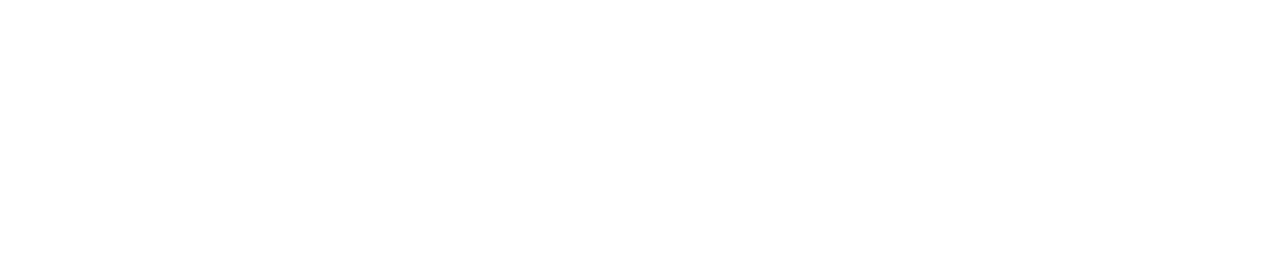
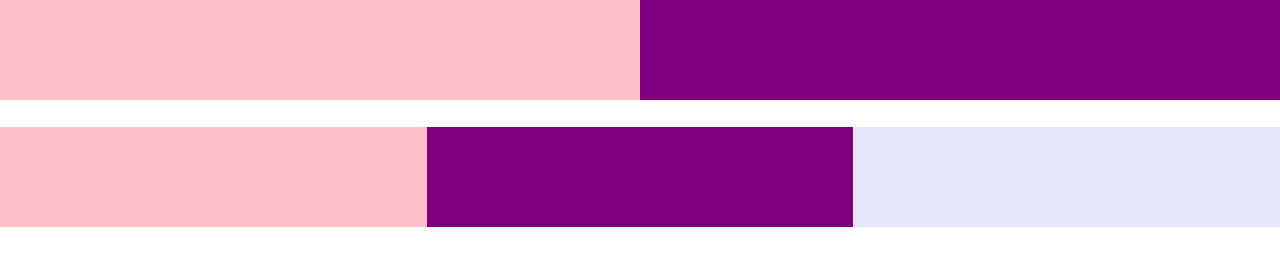
Before and after one commit to meganhubbert/mosh-frontend-learning-track, a plain HTML site: page html-and-css/html-css-3/index.html in a window 1280 px wide. Drawn offline with Linux system fonts and the light colour scheme.

Commit message:
build grid component

```diff
--- a/html-and-css/html-css-3/css/styles.css
+++ b/html-and-css/html-css-3/css/styles.css
@@ -447,3 +447,21 @@ a {
         font-size: 1.6rem;
     }
 }
+
+/* grids */
+
+.grid {
+    display: grid;
+}
+
+@media screen and (min-width: 768px) {
+    .grid--1x2 {
+        grid-template-columns: repeat(2, 1fr);
+    }
+}
+
+@media screen and (min-width: 1024px) {
+    .grid--1x3 {
+        grid-template-columns: repeat(3, 1fr);
+    }
+}
--- a/html-and-css/html-css-3/index.html
+++ b/html-and-css/html-css-3/index.html
@@ -7,6 +7,16 @@
     <link rel="stylesheet" href="./css/normalize.css" />
     <link rel="stylesheet" href="./css/styles.css" />
 </head>
-
+<body>
+    <div class="grid grid--1x2">
+        <div style="background: pink; height: 100px;"></div>
+        <div style="background: purple; height: 100px;"></div>
+    </div>
+    <br />
+    <div class="grid grid--1x3">
+        <div style="background: pink; height: 100px;"></div>
+        <div style="background: purple; height: 100px;"></div>
+        <div style="background: lavender; height: 100px;"></div>
+    </div>
 </body>
 </html>
```
Also changed, not shown: html-and-css/html-css-3/components/grid.html (added, +12 -0 lines).
